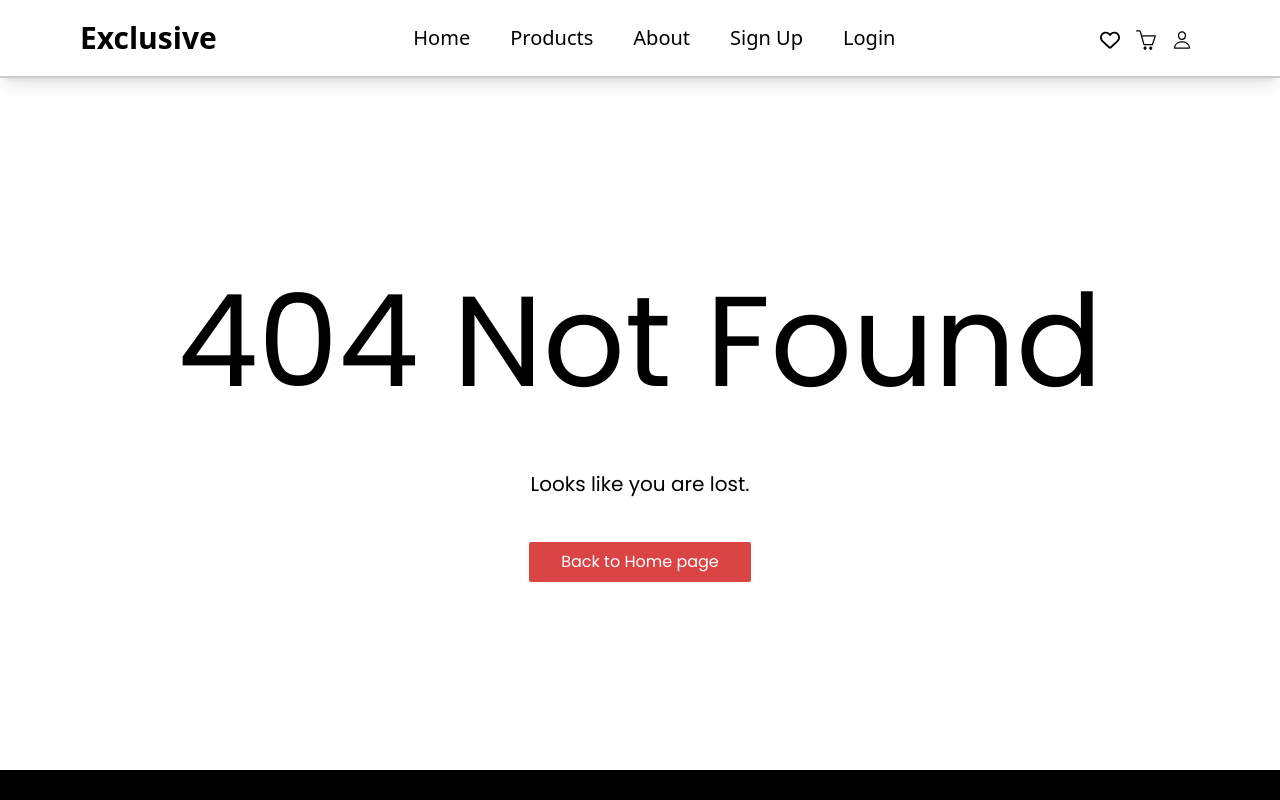
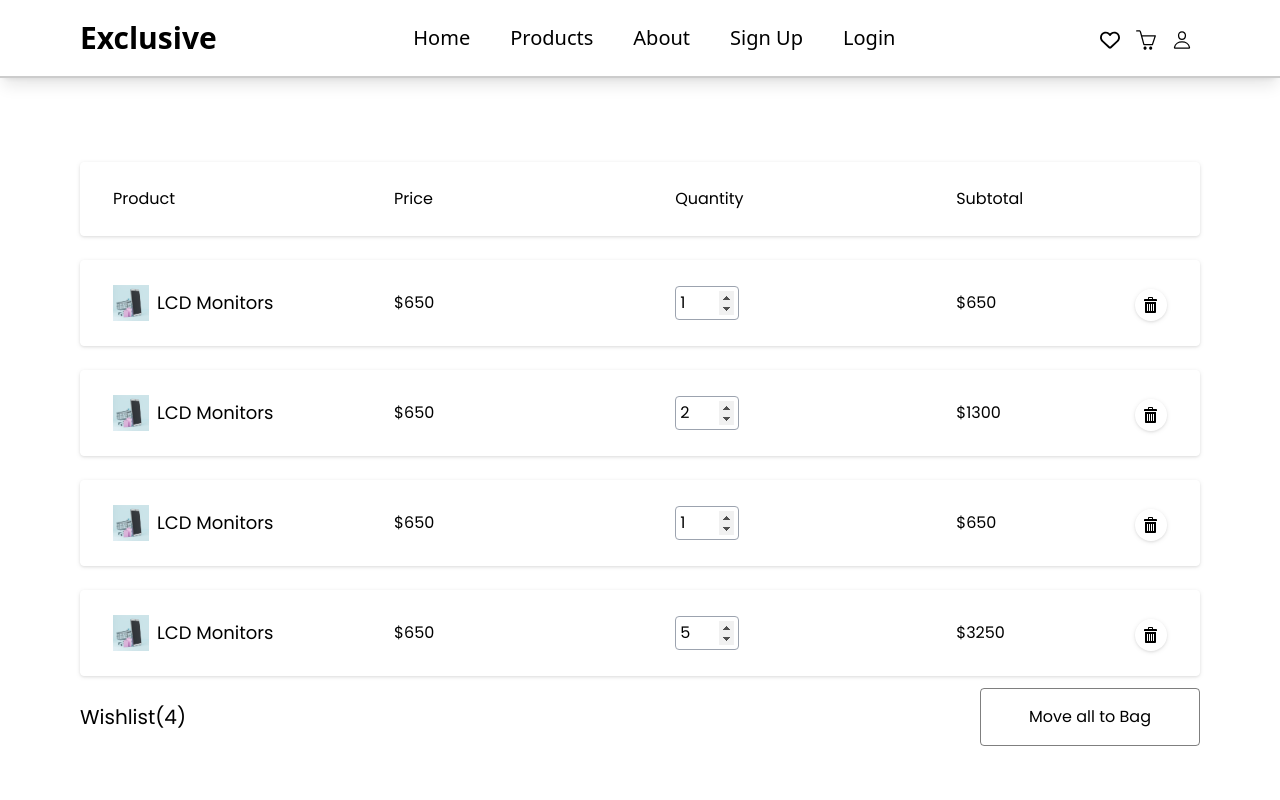
Before and after one commit to Khojayev12/ITBCW2-web, a React (Create React App) app: page /cart in a window 1280 px wide. Shown: the top 800 px of the page. Built offline with nearby package versions, Linux system fonts and the light colour scheme.

Commit message:
Cart page in development

```diff
--- a/src/App.css
+++ b/src/App.css
@@ -8,3 +8,6 @@
 .header{
     margin-top:-70px;
 }
+input::-webkit-inner-spin-button {
+    opacity: 1;
+}
--- a/src/App.js
+++ b/src/App.js
@@ -8,6 +8,7 @@ import {useState} from "react";
 import Wishlist from "./pages/wishlist";
 import Footer from "./components/footer";
 import NotFound from "./pages/NotFound";
+import Cart from "./pages/cart";
 
 function App() {
     const [isLoggedIn, setIsLoggedIn] = useState(false);
@@ -20,6 +21,7 @@ function App() {
                     <Route path="/login" element={<Login/>}/>
                     <Route path="/signup" element={<Signup/>}/>
                     <Route path="/wishlist" element={<Wishlist/>}/>
+                    <Route path="/cart" element={<Cart/>}/>
                     <Route
                         path="*"
                         element={<NotFound />}
--- /dev/null
+++ b/src/components/cartProduct.jsx
@@ -0,0 +1,25 @@
+import '../App.css';
+import {Link} from "react-router-dom";
+import {useState} from "react";
+import {ImBin} from "react-icons/im";
+
+function CartProduct(props) {
+    let quantity = props.quantity;
+    const onChangeHandler = (e) => {
+        quantity = e.target.value;
+    }
+    return (
+        <div className="cart-product w-full bg-white border border-white rounded drop-shadow shadow-gray-400 my-3 px-8 py-6 flex flex-row justify-between items-center">
+            <div className="inline-flex flex-row items-center w-1/5">
+                <img className="w-9 h-9 inline-block" src={props.Logo} alt="" />
+                <div className="ml-2 text-lg">{props.name}</div>
+            </div>
+            <div className="inline-flex flex-row items-center w-1/5">${props.price}</div>
+            <div className="inline-flex flex-row items-center w-1/5"><input className="w-16 border border-gray-400 rounded p-1" value={props.quantity} onInput={onChangeHandler} type="number" id="points" name="points" step="1"/></div>
+            <div className="inline-flex flex-row items-center w-1/5">${props.price * quantity}</div>
+            <div className="inline-flex w-8 h-8 bg-white absolute top-1/3 right-8 justify-center items-center rounded-2xl drop-shadow shadow-gray-400 transition-all hover:bg-c-button2 hover:text-white hover:scale-125"><ImBin/></div>
+        </div>
+    );
+}
+
+export default CartProduct;
--- /dev/null
+++ b/src/pages/cart.jsx
@@ -0,0 +1,32 @@
+import '../App.css';
+import Product from "../components/product";
+import Logo from "../media/login.png"
+import CartProduct from "../components/cartProduct";
+
+function Cart() {
+    return (
+        <div className="page w-full p-20">
+            <div
+                className="w-full bg-white border border-white rounded drop-shadow shadow-gray-400 my-3  px-8 py-6 flex flex-row justify-between items-center">
+                <span className="w-1/5">Product</span>
+                <span className="w-1/5">Price</span>
+                <span className="w-1/5">Quantity</span>
+                <span className="w-1/5">Subtotal</span>
+            </div>
+            <div className="wished-products-list flex w-full  flex-wrap justify-around">
+                <CartProduct Logo={Logo} name={"LCD Monitors"} price={650} quantity={1} />
+                <CartProduct Logo={Logo} name={"LCD Monitors"} price={650} quantity={2} />
+                <CartProduct Logo={Logo} name={"LCD Monitors"} price={650} quantity={1} />
+                <CartProduct Logo={Logo} name={"LCD Monitors"} price={650} quantity={5} />
+            </div>
+            <div className="flex justify-between items-center">
+                <div className="text-xl">Wishlist(4)</div>
+                <button className="border border-opacity-50 border-black px-12 py-4 rounded">Move all to Bag</button>
+            </div>
+
+
+        </div>
+    );
+}
+
+export default Cart;
--- a/src/pages/wishlist.jsx
+++ b/src/pages/wishlist.jsx
@@ -6,7 +6,7 @@ function Wishlist() {
     return (
         <div className="page w-full p-20">
             <div className="flex justify-between items-center">
-                <div className="text-xl" >Whichlist(4)</div>
+                <div className="text-xl" >Wishlist(4)</div>
                 <button className="border border-opacity-50 border-black px-12 py-4 rounded" >Move all to Bag</button>
             </div>
             <div className="wished-products-list flex w-full  flex-wrap justify-around" >
```
